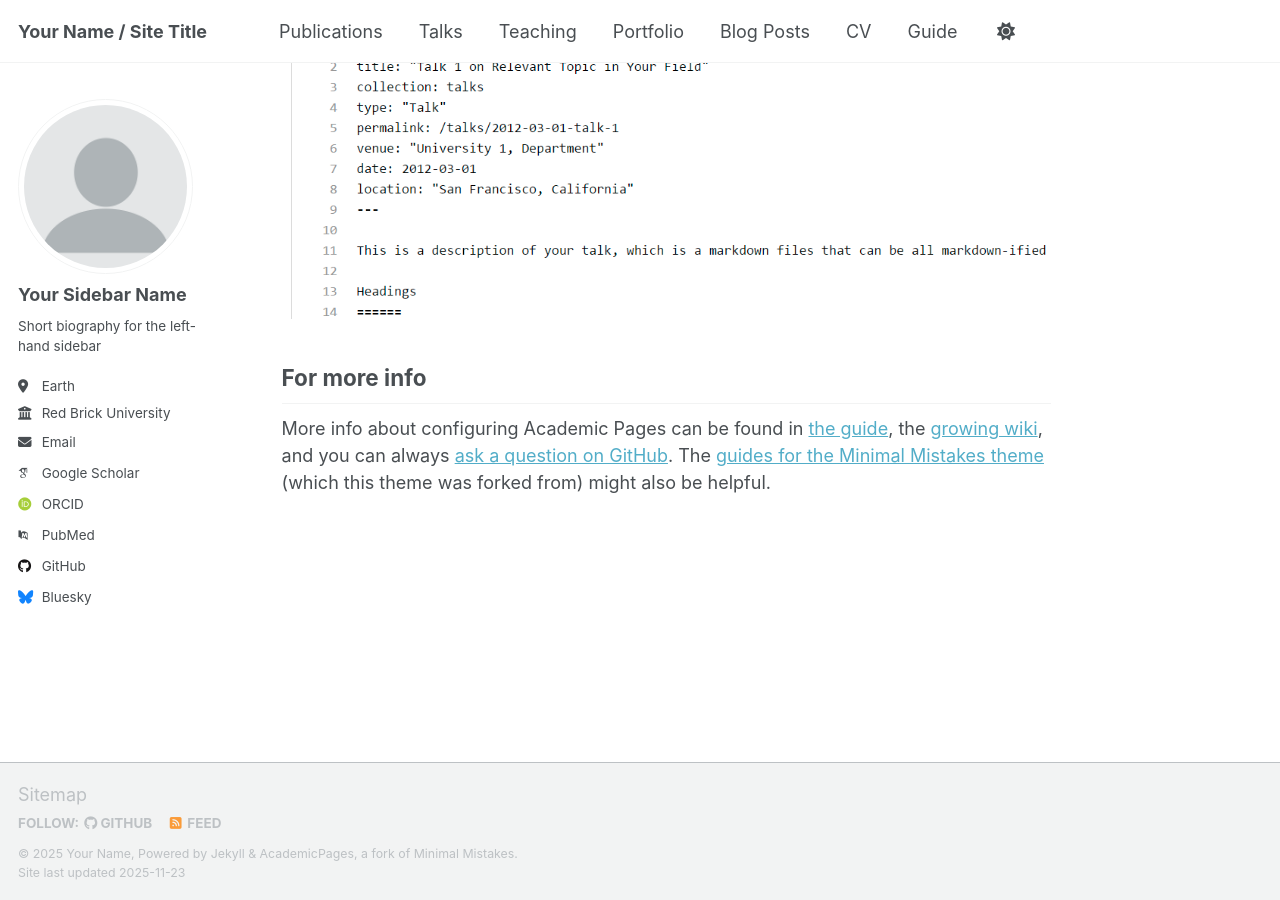
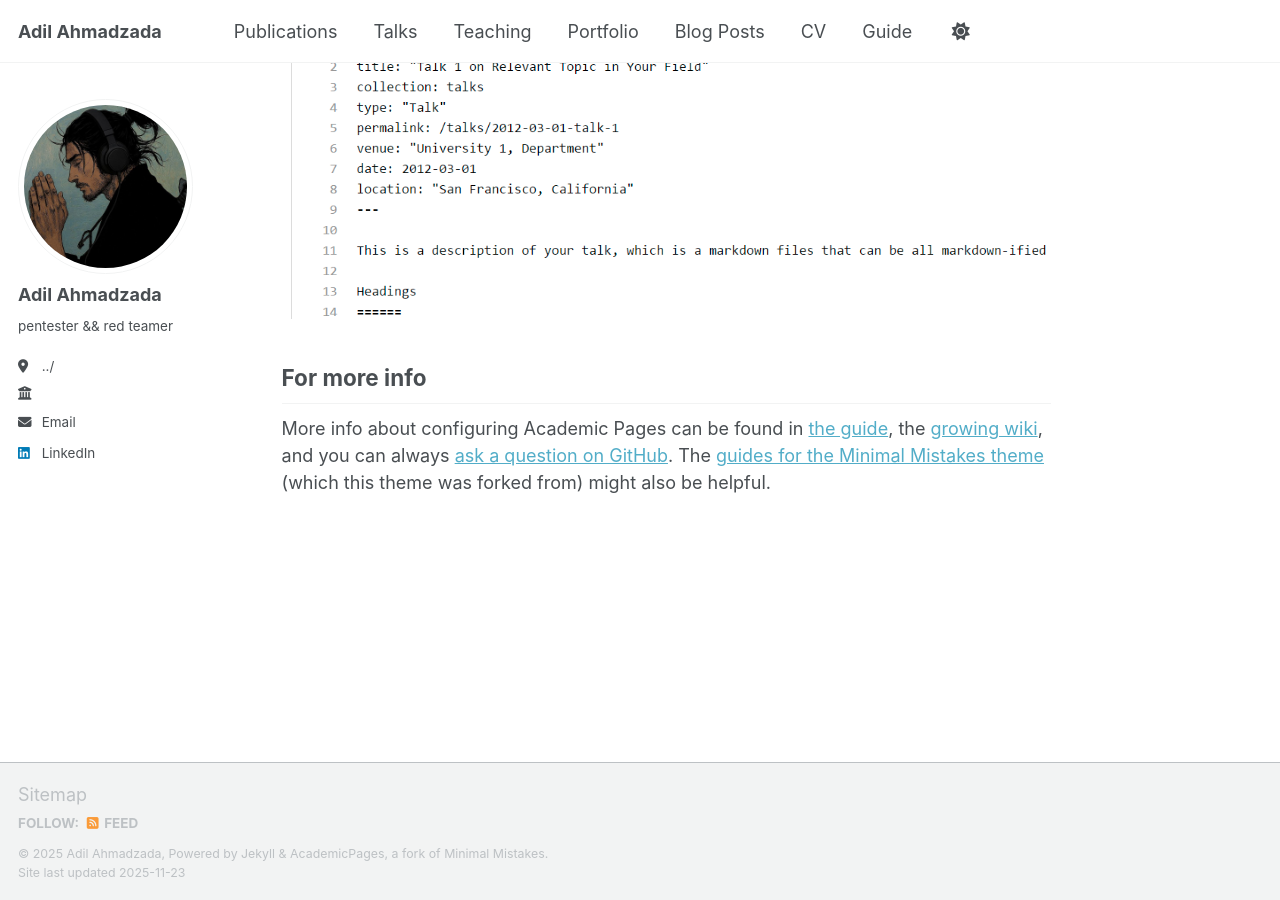
Before and after one commit to adilaxmdv/adilaxmdv.github.io, a Jekyll site: the page built from _pages/about.md, in a window 1280 px wide and 900 px high, scrolled down 2880 px. Built offline with Jekyll 4.4.1, drawn with Linux system fonts in a browser that asks for light colours; some web fonts are replaced; a script that is not in the unit is left out.

Commit message:
modified:   _config.yml 	new file:   images/profile.jpg 	deleted:    images/profile.png

```diff
--- a/_config.yml
+++ b/_config.yml
@@ -9,38 +9,38 @@
 # Basic Site Settings
 locale                   : "en-US"
 site_theme               : "default" # Currently available options are "default", "air"
-title                    : "Your Name / Site Title"
+title                    : "Adil Ahmadzada "
 title_separator          : "-"
-name                     : &name "Your Name"
-description              : &description "Your Name's academic portfolio"   # Update this with a general description of your site, this is the default if not overridden by a page
-url                      : https://academicpages.github.io # The base hostname & protocol for your site e.g. "https://[your GitHub username].github.io",
+name                     : &name "Adil Ahmadzada"
+description              : &description "something"   # Update this with a general description of your site, this is the default if not overridden by a page
+url                      : https://adilaxmdv.github.io # The base hostname & protocol for your site e.g. "https://[your GitHub username].github.io",
                                                            # or if you already have some other page hosted on Github then use "https://[your GitHub username].github.io/[Your Repo Name]"
 baseurl                  : "" # the subpath of your site, e.g. "/blog"
-repository               : "academicpages/academicpages.github.io"
+repository               : "adilaxmdv/adilaxmdv.github.io"
 
 # Site Author - The following control what appear as part of the author content on the side bar.
 #               If a field is blank the icon and link will not appear, otherwise it will be shown.
 #               Additional customization can be done by editing /_includes/author-profile.html
 author:
   # Biographic information
-  avatar           : "profile.png"
-  name             : "Your Sidebar Name"
+  avatar           : "profile.jpg"
+  name             : "Adil Ahmadzada"
   pronouns         : # example: "she/her"
-  bio              : "Short biography for the left-hand sidebar"
-  location         : "Earth"
-  employer         : "Red Brick University"
+  bio              : "pentester && red teamer"
+  location         : "../"
+  employer         : ""
   uri              : # URL
-  email            : "none@example.org"
+  email            : "adil.ahmadzada@proton.me"
 
   # Academic websites
   academia         : # URL
   arxiv            : # URL - Update with the correct link to your profile
-  googlescholar    : "https://scholar.google.com/citations?user=PS_CX0AAAAAJ"
+  googlescholar    :
   inspire-hep      : # URL
   impactstory      : # URL
-  orcid            : "https://orcid.org/yourorcidurl"
+  orcid            :
   semantic         : # URL
-  pubmed           : "https://www.ncbi.nlm.nih.gov/pubmed/?term=john+snow"
+  pubmed           :
   researchgate     : # URL
   scopus           : # URL
 
@@ -48,13 +48,13 @@
   bitbucket        : # Username - Update with your username on the site
   codepen          : # Username
   dribbble         : # Username
-  github           : "academicpages"
+  github           :
   kaggle           : # Username
   stackoverflow    : # User number or user number and name (i.e., use "1" or "1/jeff-atwood")
 
   # Social media
   artstation       : # Username
-  bluesky          : "bsky.app" # Replace this with you Bluesky username
+  bluesky          : # Replace this with you Bluesky username
   facebook         : # Username
   flickr           : # Username
   foursquare       : # Username
@@ -63,7 +63,7 @@
   keybase          : # Username
   instagram        : # Username
   lastfm           : # Username
-  linkedin         : # Username
+  linkedin         : adilahmadzada
   mastodon         : # URL
   medium           : # URL
   pinterest        : # Username
@@ -80,13 +80,6 @@
   zhihu            : # Username
 
 # Publication Category - The following the list of publication categories and their headings
-publication_category:
-  books:
-    title: 'Books'
-  manuscripts:
-    title: 'Journal Articles'
-  conferences:
-    title: 'Conference Papers'
 
 # Site Settings
 teaser                   :  # filename of teaser fallback teaser image placed in /images/ for social media previews
```
Also changed, not shown: images/profile.jpg (added), images/profile.png (deleted).
